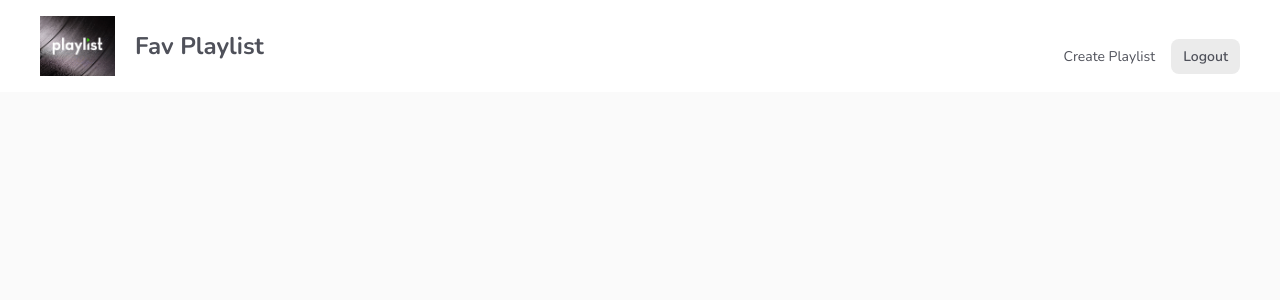
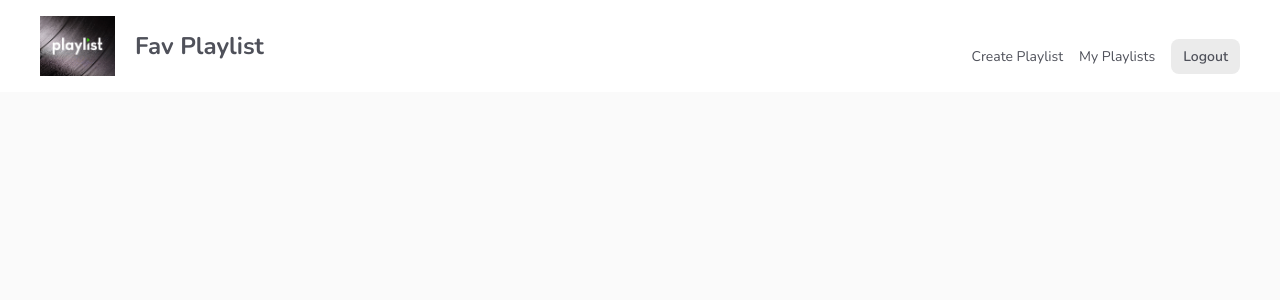
Before and after one commit to JacekCzajkowski/fav-playlist, a Vue app: page / in a window 1280 px wide. Shown: the top 300 px of the page. Built offline with nearby package versions, Linux system fonts and the light colour scheme; no server answers; the database is empty; sample sign-in values are in the browser's storage.

Commit message:
project update

```diff
--- a/src/components/Navbar.vue
+++ b/src/components/Navbar.vue
@@ -6,6 +6,7 @@
       <div class="links">
         <div v-if="user">
           <router-link :to="{ name: 'CreatePlaylist' }">Create Playlist</router-link>
+          <router-link :to="{ name: 'UserPlaylists' }">My Playlists</router-link>
           <button @click="handleClick">Logout</button>
         </div>
         <div v-else>
--- a/src/composables/getCollection.js
+++ b/src/composables/getCollection.js
@@ -1,7 +1,7 @@
 import { ref, watchEffect } from 'vue'
 import { projectFirestore } from '../firebase/config'
 
-const getCollection = (collection) => {
+const getCollection = (collection, query) => {
 
   const documents = ref(null)
   const error = ref(null)
@@ -9,6 +9,10 @@ const getCollection = (collection) => {
   // register the firestore collection reference
   let collectionRef = projectFirestore.collection(collection)
     .orderBy('createdAt')
+
+  if (query) {
+    collectionRef = collectionRef.where(...query)
+  }
 
   const unsub = collectionRef.onSnapshot(snap => {
     let results = []
--- a/src/router/index.js
+++ b/src/router/index.js
@@ -4,6 +4,7 @@ import Login from '../views/auth/Login.vue'
 import Signup from '../views/auth/Signup.vue'
 import CreatePlaylist from '../views/playlists/CreatePlaylist.vue'
 import PlaylistDetails from '../views/playlists/PlaylistDetails.vue'
+import UserPlaylists from '../views/playlists/UserPlaylists.vue'
 
 
 import { projectAuth } from '../firebase/config'
@@ -46,7 +47,12 @@ const routes = [
     component: PlaylistDetails,
     props: true,
     beforeEnter: requireAuth
-
+  },
+  {
+    path: '/playlists/user',
+    name: 'UserPlaylists',
+    component: UserPlaylists,
+    beforeEnter: requireAuth
   }
 ]
 
--- a/src/views/auth/Login.vue
+++ b/src/views/auth/Login.vue
@@ -12,10 +12,12 @@
 <script>
 import useLogin from '@/composables/useLogin'
 import { ref } from 'vue'
+import { useRouter } from 'vue-router'
 
 export default {
   setup() {
     const { error, login, isPending } = useLogin()
+    const router = useRouter()
 
     const email = ref('')
     const password = ref('')
@@ -23,7 +25,7 @@ export default {
     const handleSubmit = async () => {
       const res = await login(email.value, password.value)
       if (!error.value) {
-        console.log('user logged in')
+        router.push({ name: 'UserPlaylists' })
       }
     }
 
--- a/src/views/auth/Signup.vue
+++ b/src/views/auth/Signup.vue
@@ -13,10 +13,12 @@
 <script>
 import useSignup from '@/composables/useSignup'
 import { ref } from 'vue'
+import { useRouter } from 'vue-router'
 
 export default {
   setup() {
     const { error, signup, isPending } = useSignup()
+    const router = useRouter()
 
     const email = ref('')
     const password = ref('')
@@ -25,7 +27,7 @@ export default {
     const handleSubmit = async () => {
       const res = await signup(email.value, password.value, displayName.value)
       if (!error.value) {
-        console.log('user signed up')
+        router.push({ name: 'UserPlaylists' })
       }
     }
 
--- a/src/views/playlists/PlaylistDetails.vue
+++ b/src/views/playlists/PlaylistDetails.vue
@@ -19,7 +19,7 @@
           <h3>{{ song.title }}</h3>
           <p>{{ song.artist }}</p>
         </div>
-        <button v-if="ownership">Delete</button>
+        <button v-if="ownership" @click="handleClick(song.id)">Delete</button>
       </div>
       <AddSong v-if="ownership" :playlist="playlist" />
     </div>
@@ -42,7 +42,7 @@ export default {
   setup(props) {
     const { error, document: playlist } = getDocument('playlists', props.id)
     const { user } = getUser()
-    const { deleteDoc } = useDocument('playlists', props.id)
+    const { deleteDoc, updateDoc } = useDocument('playlists', props.id)
     const { deleteImage } = useStorage()
     const router = useRouter()
 
@@ -58,7 +58,12 @@ export default {
       router.push({ name: 'Home' })
     }
 
-    return { error, playlist, ownership, handleDelete }
+    const handleClick = async (id) => {
+      const songs = playlist.value.songs.filter((song) => song.id != id)
+      await updateDoc({ songs })
+    }
+
+    return { error, playlist, ownership, handleDelete, handleClick }
   }
 }
 </script>
--- /dev/null
+++ b/src/views/playlists/UserPlaylists.vue
@@ -0,0 +1,34 @@
+<template>
+  <div class="user-playlists">
+    <h2>My Playlists</h2>
+    <div v-if="playlists">
+      <ListView :playlists="playlists" />
+    </div>
+    <router-link :to="{ name: 'CreatePlaylist' }" class="btn">Create a new Playlist</router-link>
+  </div>
+</template>
+
+<script>
+import getUser from '@/composables/getUser'
+import getCollection from '@/composables/getCollection'
+import ListView from '@/components/ListView.vue'
+
+export default {
+  components: { ListView },
+  setup() {
+    const { user } = getUser()
+    const { documents: playlists } = getCollection(
+      'playlists',
+      ['userId', '==', user.value.uid]
+      )
+
+      console.log(playlists)
+
+    return { playlists }
+  }
+}
+</script>
+
+<style>
+
+</style>
```
